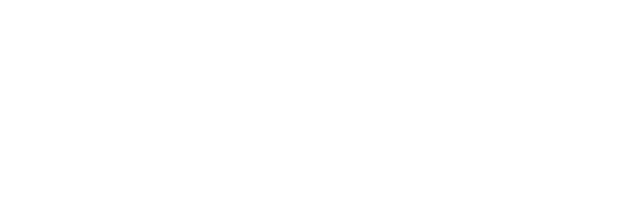
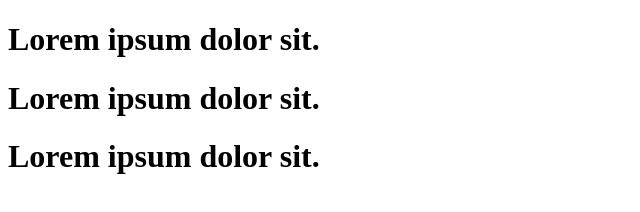
Before and after one commit to mdrokib231185/my-second-repo, a plain HTML site: page index.html in a window 1280 px wide. Shown: the whole page, without its empty margins (0-640 px from the left). Drawn offline with Linux system fonts and the light colour scheme.

Commit message:
header add

```diff
--- a/index.html
+++ b/index.html
@@ -7,6 +7,8 @@
     <title>My second repo</title>
 </head>
 <body>
-
+    <h1>Lorem ipsum dolor sit.</h1>
+    <h1>Lorem ipsum dolor sit.</h1>
+    <h1>Lorem ipsum dolor sit.</h1>
 </body>
 </html>
```
